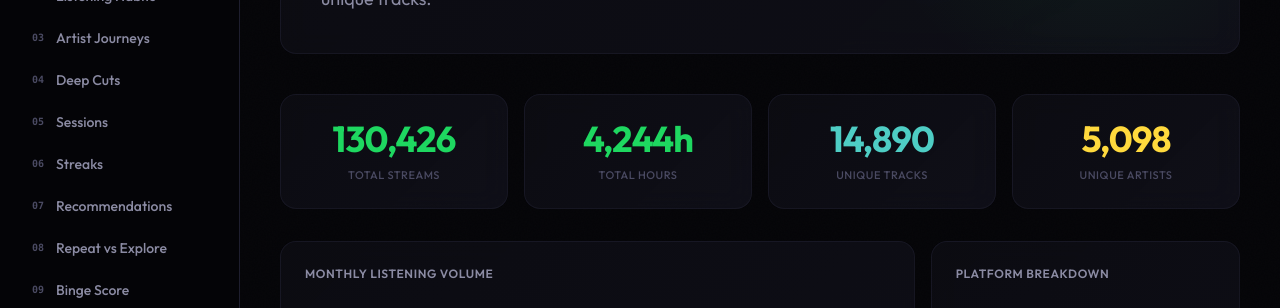
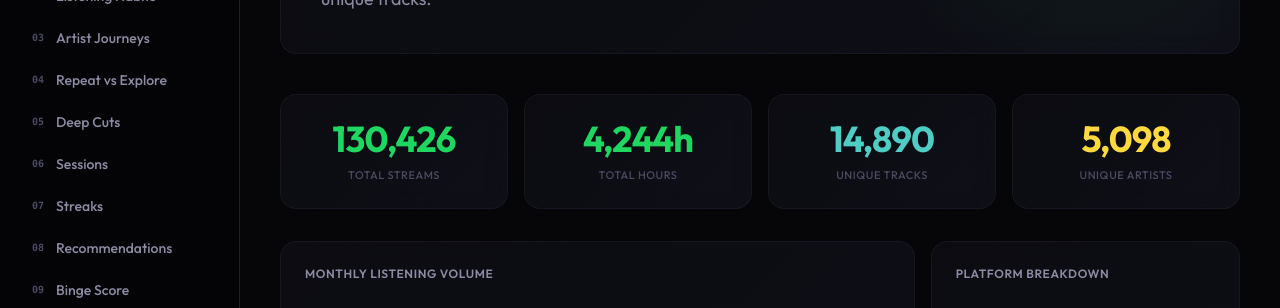
Before and after one commit to rbhale-git/spotify-dashboard, a Next.js app: page / in a window 1280 px wide. Shown: the part 168-476 px from the top of the page. Built offline with nearby package versions, Linux system fonts and the light colour scheme.

Commit message:
reorder: move Repeat vs Explore to position 4
Co-Authored-By: Claude Opus 4.6 (1M context) <noreply@anthropic.com>

```diff
--- a/src/app/page.tsx
+++ b/src/app/page.tsx
@@ -18,6 +18,8 @@ export default function Home() {
       <div className="section-divider" />
       <ArtistJourneysSection />
       <div className="section-divider" />
+      <RepeatExploreSection />
+      <div className="section-divider" />
       <DeepCutsSection />
       <div className="section-divider" />
       <SessionsSection />
@@ -26,8 +28,6 @@ export default function Home() {
       <div className="section-divider" />
       <RecommendationsSection />
       <div className="section-divider" />
-      <RepeatExploreSection />
-      <div className="section-divider" />
       <BingeScoreSection />
     </>
   );
--- a/src/components/ui/Sidebar.tsx
+++ b/src/components/ui/Sidebar.tsx
@@ -7,11 +7,11 @@ const sections = [
   { id: "overview", label: "Overview", icon: "01" },
   { id: "habits", label: "Listening Habits", icon: "02" },
   { id: "artist-journeys", label: "Artist Journeys", icon: "03" },
-  { id: "deep-cuts", label: "Deep Cuts", icon: "04" },
-  { id: "sessions", label: "Sessions", icon: "05" },
-  { id: "streaks", label: "Streaks", icon: "06" },
-  { id: "recommendations", label: "Recommendations", icon: "07" },
-  { id: "repeat-explore", label: "Repeat vs Explore", icon: "08" },
+  { id: "repeat-explore", label: "Repeat vs Explore", icon: "04" },
+  { id: "deep-cuts", label: "Deep Cuts", icon: "05" },
+  { id: "sessions", label: "Sessions", icon: "06" },
+  { id: "streaks", label: "Streaks", icon: "07" },
+  { id: "recommendations", label: "Recommendations", icon: "08" },
   { id: "binge-score", label: "Binge Score", icon: "09" },
 ];
 
```
